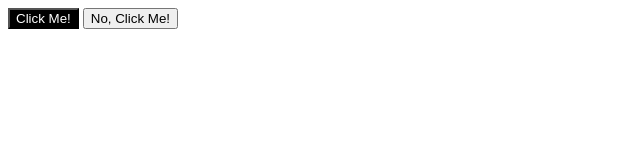
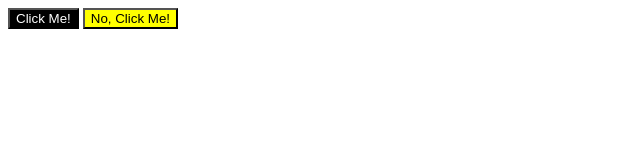
Before and after one commit to Riteshify/css-grouping-selectors-project, a plain HTML site: page index.html in a window 1280 px wide. Shown: the whole page, without its empty margins (0-640 px from the left). Drawn offline with Linux system fonts and the light colour scheme.

Commit message:
Added styles to  second element: a yellow background

```diff
--- a/index.html
+++ b/index.html
@@ -9,6 +9,6 @@
     </head>
     <body>
         <button class="button click-button">Click Me!</button>
-        <button>No, Click Me!</button>
+        <button class="button no-click-button">No, Click Me!</button>
     </body>
 </html>
--- a/style.css
+++ b/style.css
@@ -3,3 +3,8 @@
     background-color: black;
     color: white;
 }
+
+/* The second element: a yellow background */
+.no-click-button {
+    background-color: yellow;
+}
```
